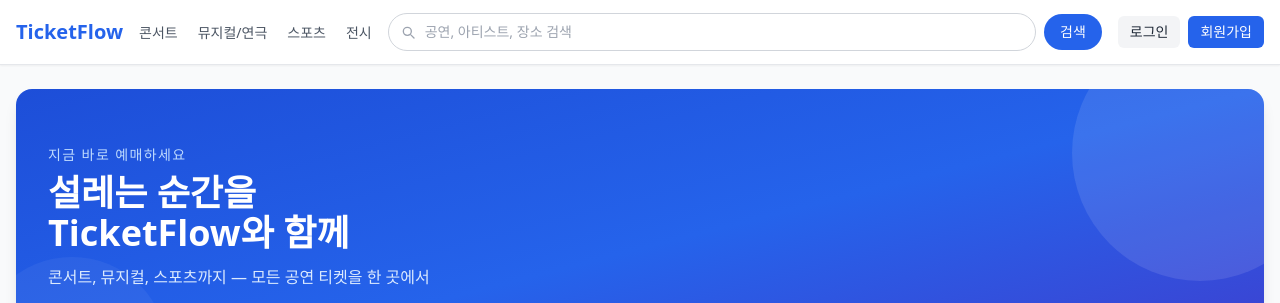
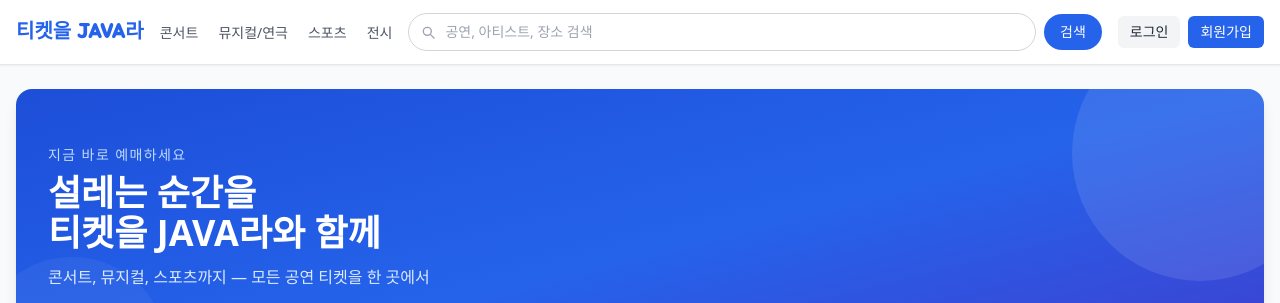
Before and after one commit to 6team-Plus-project-sparta/ticket-javara-frontend, a React (Vite) app in the folder frontend/: page / in a window 1280 px wide. Shown: the top 303 px of the page. Built offline with nearby package versions, Linux system fonts and the light colour scheme; no server answers.

Commit message:
feat: 로고 텍스트 폰트 변경

```diff
--- a/frontend/index.html
+++ b/frontend/index.html
@@ -2,9 +2,12 @@
 <html lang="ko">
   <head>
     <meta charset="UTF-8" />
-    <link rel="icon" type="image/svg+xml" href="/vite.svg" />
+    <link rel="icon" type="image/png" href="/favicon.png" />
     <meta name="viewport" content="width=device-width, initial-scale=1.0" />
-    <title>Ticket Javara</title>
+    <link rel="preconnect" href="https://fonts.googleapis.com" />
+    <link rel="preconnect" href="https://fonts.gstatic.com" crossorigin />
+    <link href="https://fonts.googleapis.com/css2?family=Jua&display=swap" rel="stylesheet" />
+    <title>티켓을 JAVA라</title>
   </head>
   <body>
     <div id="root"></div>
--- a/frontend/src/components/Header.tsx
+++ b/frontend/src/components/Header.tsx
@@ -35,8 +35,13 @@
       <div className="mx-auto flex h-16 max-w-7xl items-center gap-4 px-4">
 
         {/* 로고 */}
-        <Link to="/" className="shrink-0 text-xl font-bold text-blue-600" aria-label="TicketFlow 홈">
-          TicketFlow
+        <Link
+          to="/"
+          className="shrink-0 text-xl font-bold text-blue-600"
+          style={{ fontFamily: "'Jua', sans-serif" }}
+          aria-label="티켓을 JAVA라 홈"
+        >
+          티켓을 JAVA라
         </Link>
 
         {/* 네비게이션 */}
--- a/frontend/src/layouts/AuthLayout.tsx
+++ b/frontend/src/layouts/AuthLayout.tsx
@@ -11,8 +11,12 @@
   return (
     <div className="flex min-h-screen flex-col items-center justify-center bg-gray-50 px-4">
       {/* 로고 */}
-      <Link to="/" className="mb-8 text-2xl font-bold text-blue-600">
-        TicketFlow
+      <Link
+        to="/"
+        className="mb-8 text-2xl font-bold text-blue-600"
+        style={{ fontFamily: "'Jua', sans-serif" }}
+      >
+        티켓을 JAVA라
       </Link>
       {/* 페이지 본문 */}
       <div className="w-full max-w-md rounded-xl bg-white p-8 shadow-sm border border-gray-100">
--- a/frontend/src/pages/HomePage.tsx
+++ b/frontend/src/pages/HomePage.tsx
@@ -72,7 +72,7 @@
       <div className="relative z-10 max-w-xl">
         <p className="mb-2 text-sm font-medium text-blue-200 uppercase tracking-widest">지금 바로 예매하세요</p>
         <h1 className="mb-3 text-3xl font-extrabold leading-tight md:text-4xl">
-          설레는 순간을<br />TicketFlow와 함께
+          설레는 순간을<br />티켓을 JAVA라와 함께
         </h1>
         <p className="mb-6 text-blue-100 text-sm md:text-base">
           콘서트, 뮤지컬, 스포츠까지 — 모든 공연 티켓을 한 곳에서
--- a/frontend/src/pages/LoginPage.tsx
+++ b/frontend/src/pages/LoginPage.tsx
@@ -123,7 +123,7 @@
     <div>
       {/* 타이틀 */}
       <h2 className="mb-1 text-xl font-bold text-gray-900">로그인</h2>
-      <p className="mb-6 text-sm text-gray-500">TicketFlow에 오신 것을 환영합니다</p>
+      <p className="mb-6 text-sm text-gray-500">티켓을 JAVA라에 오신 것을 환영합니다</p>
 
       <form onSubmit={handleSubmit} noValidate className="flex flex-col gap-4">
 
--- a/frontend/src/pages/SignupPage.tsx
+++ b/frontend/src/pages/SignupPage.tsx
@@ -162,7 +162,7 @@
     <div>
       {/* 타이틀 */}
       <h2 className="mb-1 text-xl font-bold text-gray-900">회원가입</h2>
-      <p className="mb-6 text-sm text-gray-500">TicketFlow 계정을 만들어보세요</p>
+      <p className="mb-6 text-sm text-gray-500">티켓을 JAVA라 계정을 만들어보세요</p>
 
       <form onSubmit={handleSubmit} noValidate className="flex flex-col gap-4">
 
```
Also changed, not shown: frontend/public/favicon.png (added).
